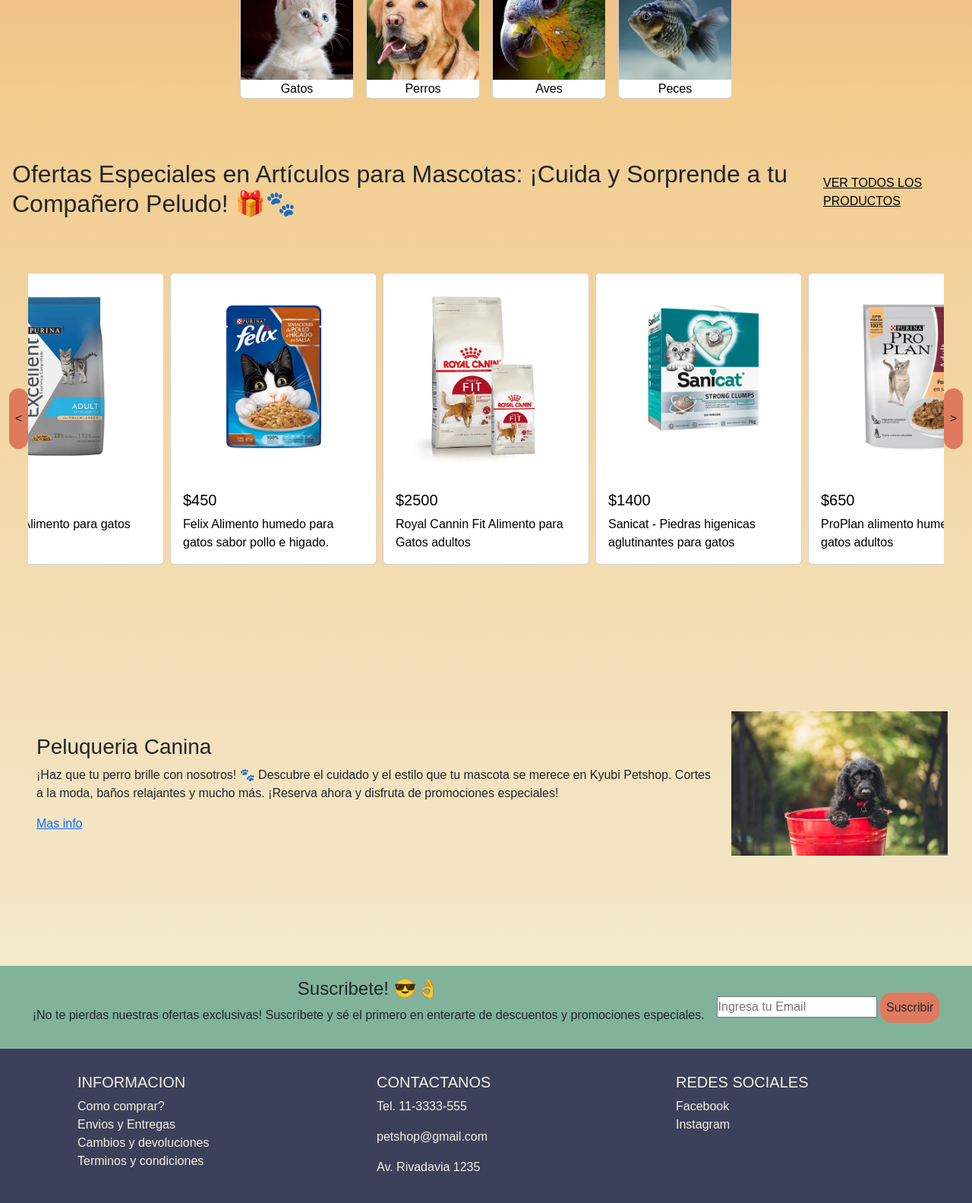
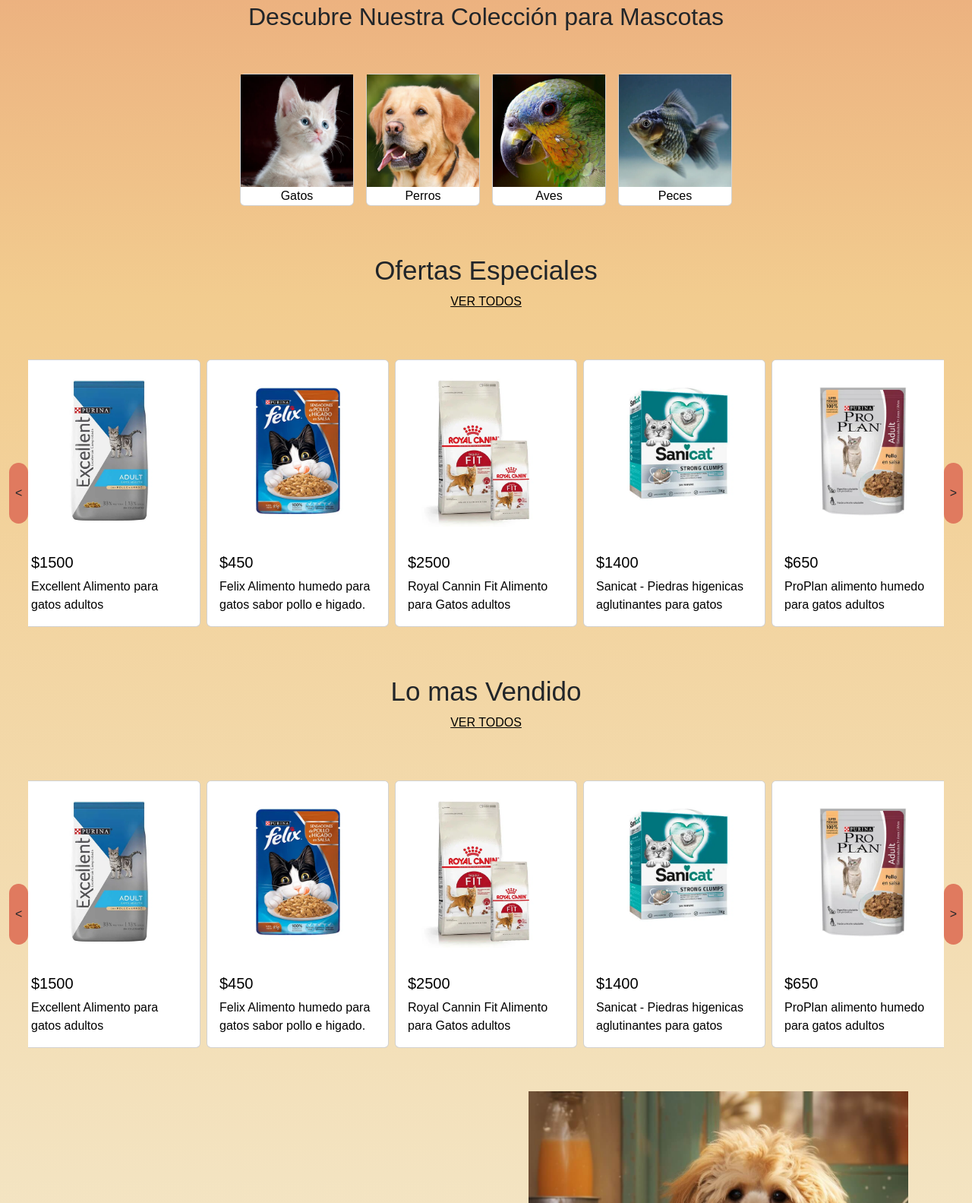
Before and after one commit to NerinaPac/PetShop-Kyubi, a website: page index.html in a window 1280 px wide. Shown: the part 843-2426 px from the top of the page at 76% size. Drawn offline with Linux system fonts and the light colour scheme.

Commit message:
cambio de imagenes en home.

```diff
--- a/index.html
+++ b/index.html
@@ -119,16 +119,16 @@
 
         <!-- === CARRUCEL ==== -->
 
-        <div id="carouselExampleAutoplaying" class="carousel slide" data-bs-ride="carousel">
+        <div id="carouselExampleAutoplaying" class="carousel slide " data-bs-ride="carousel">
             <div class="carousel-inner">
-                <div class="carousel-item active">
-                    <img src="./media/img/carrucel/carrucel01.jpg" class="d-block w-100" alt="Un perrito sentado en un sillon">
+                <div class="carousel-item active carrucelHome">
+                    <img src="./media/img/carrucel/carrucel01.webp" class="d-block w-100" alt="Un perrito sentado en un sillon">
                 </div>
-                <div class="carousel-item">
-                    <img src="./media/img/carrucel/carrucel01.jpg" class="d-block w-100" alt="Un perrito sentado en un sillon">
+                <div class="carousel-item carrucelHome">
+                    <img src="./media/img/carrucel/carrucel-proplan.jpg" class="d-block w-100" alt="Un perrito sentado en un sillon">
                  </div>
-                <div class="carousel-item">
-                    <img src="./media/img/carrucel/carrucel01.jpg" class="d-block w-100" alt="Un perrito sentado en un sillon">
+                <div class="carousel-item carrucelHome">
+                    <img src="./media/img/carrucel/carrucel-gato.jpg" class="d-block w-100" alt="Un perrito sentado en un sillon">
                 </div>
             </div>
             <button class="carousel-control-prev" type="button" data-bs-target="#carouselExampleAutoplaying" data-bs-slide="prev">
@@ -154,7 +154,7 @@
 
         <!-- SECCION CATEGORIAS (SELECCION DE TIPO DE MASCOTAS) -->
         <section class="categorias container-fluid">
-            <h2 class="categoriasTitulo">Descubre Nuestra Colección para Mascotas: Calidad y Estilo en un Solo Lugar 🐕🐱</h2>
+            <h2 class="categoriasTitulo">Descubre Nuestra Colección para Mascotas</h2>
             <div class="contenedorCategorias">
                 <div class="cardCat card">
                         <a  href="./pages/categorias.html">
@@ -191,12 +191,12 @@
 
         <!-- CIERRE DE CATEGORIAS (SELECCION DE TIPO DE MASCOTAS) -->
 
-        <!-- ========= PRODUCTOS DESTACADOS ======= -->
+        <!-- ========= OFERTAS ESPECIALES ======= -->
        <section class="productosDestacados">
 
             <div class="encabezadoProductosDestacados" >
-                <h2>Ofertas Especiales en Artículos para Mascotas: ¡Cuida y Sorprende a tu Compañero Peludo! 🎁🐾</h2>
-                <a href="./pages/producto.html">VER TODOS LOS PRODUCTOS</a>
+                <h2>Ofertas Especiales</h2>
+                <a href="./pages/producto.html">VER TODOS</a>
             </div>
 
             <div class="cuerpoProductosDestacados container-fluid">
@@ -287,7 +287,105 @@
 
         </section>
 
-        <!-- ==== CIERRE DE PRODUCTOS DESTACADOS ===== -->
+        <!-- ==== CIERRE DE OFERTAS ESPECIALES ===== -->
+
+        <!-- LO MAS VENDIDO  -->
+
+        <section class="productosDestacados">
+
+            <div class="encabezadoProductosDestacados" >
+                <h2>Lo mas Vendido</h2>
+                <a href="./pages/producto.html">VER TODOS</a>
+            </div>
+
+            <div class="cuerpoProductosDestacados container-fluid">
+
+              <div class="btnIzquierda">
+                 <button class="btnProductos btn"><</button>
+               </div>
+
+                <div class="contenedorProductosDestacados container-fluid" >
+
+                    <div class="row">
+                    <div class="col-sm-6 mb-3 mb-sm-0">
+                    <div class="card cardPet">
+                        <a href="./pages/producto.html">
+                            <img src="./media/img/productos/excellient.webp" class="card-img-top" alt="alimento para gatos marca excellent">
+                            <div class="card-body">
+                                <h5 class="card-title">$1500</h5>
+                                <p class="card-text">Excellent Alimento para gatos adultos</p>
+                            </div>
+                        </a>
+                    </div>
+                    </div>
+                    </div>
+
+                    <div class="row">
+                        <div class="col-sm-6 mb-3 mb-sm-0">
+
+                    <div class="card cardPet">
+                        <a href="./pages/producto.html">
+                            <img src="./media/img/productos/felixHumedo.webp" class="card-img-top" alt="alimento para gatos marca excellent">
+                            <div class="card-body">
+                                <h5 class="card-title">$450</h5>
+                                <p class="card-text">Felix Alimento humedo para gatos sabor pollo e higado.</p>
+                            </div>
+                        </a>
+                    </div>
+                    </div>
+                    </div>
+
+                    <div class="row">
+                        <div class="col-sm-6 mb-3 mb-sm-0">
+                    <div class="card cardPet">
+                        <a href="./pages/producto.html">
+                            <img src="./media/img/productos/royalFit.webp" class="card-img-top" alt="alimento para gatos marca excellent">
+                            <div class="card-body">
+                                <h5 class="card-title">$2500</h5>
+                                <p class="card-text">Royal Cannin Fit Alimento para Gatos adultos</p>
+                            </div>
+                        </a>
+                    </div>
+                    </div>
+                    </div>
+
+                    <div class="row">
+                        <div class="col-sm-6 mb-3 mb-sm-0">
+                    <div class="card cardPet">
+                        <a href="./pages/producto.html">
+                            <img src="./media/img/productos/piedrasSanicat.webp" class="card-img-top" alt="alimento para gatos marca excellent">
+                            <div class="card-body">
+                                <h5 class="card-title">$1400</h5>
+                                <p class="card-text">Sanicat - Piedras higenicas aglutinantes para gatos</p>
+                            </div>
+                        </a>
+                    </div>
+                    </div>
+                    </div>
+
+                    <div class="row">
+                        <div class="col-sm-6 mb-3 mb-sm-0">
+                    <div class="card cardPet">
+                        <a href="./pages/producto.html">
+                            <img src="./media/img/productos/proplanHumedo.webp" class="card-img-top" alt="alimento para gatos marca excellent">
+                            <div class="card-body">
+                                <h5 class="card-title">$650</h5>
+                                <p class="card-text">ProPlan alimento humedo para gatos adultos</p>
+                            </div>
+                        </a>
+                    </div>
+                    </div>
+                </div>
+
+                </div>
+
+              <div class="btnDerecha">
+                <button class="btnProductos btn">></button>
+                </div>
+                </div>
+
+        </section>
+        <!-- CIERRE DE LO MAS VENDIDO -->
 
         <!-- ==== PUBLICIDAD DE PELUQUERIA ==== -->
 
@@ -300,7 +398,7 @@
                 <a href="./pages/peluqueria.html">Mas info</a>
             </div>
             <div class="peluqueriaImg">
-                <img  src="./media/img/pipi2.jpg" alt="Un perrito negro dentro de un balde">
+                <img  src="./media/img/perros-ducha.jpg" alt="Un perrito negro dentro de un balde">
 
             </div>
 
--- a/scss/partials/_cards.scss
+++ b/scss/partials/_cards.scss
@@ -1,6 +1,6 @@
 .cardPet {
     transition: all 0.2s;
-    width: 17rem;
+    width: 15rem;
 
     a{
         text-decoration: none;
--- a/scss/partials/_contenedor-cards.scss
+++ b/scss/partials/_contenedor-cards.scss
@@ -1,17 +1,14 @@
 .productosDestacados{
 
     .encabezadoProductosDestacados{
-        display: flex;
-        justify-content: space-between;
-        padding: 1rem;
-        align-items: center;
+        text-align: center;
 
         a{
             color: black;
         }
 
         h2{
-            font-size: 2rem;
+            font-size: $titulosMobile;
         }
     }
 
--- a/scss/partials/_peluqueria-publicidad.scss
+++ b/scss/partials/_peluqueria-publicidad.scss
@@ -7,6 +7,7 @@
 
     .peluqueriaTexto{
         padding: 1rem;
+        max-width: 35rem;
         }
 
     img {
--- a/scss/style.scss
+++ b/scss/style.scss
@@ -6,6 +6,7 @@
 @import "partials/header";
 @import "partials/texto-envios";
 @import "partials/btn";
+@import "partials/carrucel";
 
 @import "partials/card-mascotas";
 @import "partials/contenedor-cards";
```
Also changed, not shown: css/style.css, media/img/carrucel/carrucel-gato.jpg (added), media/img/carrucel/carrucel-proplan.jpg (added), media/img/carrucel/carrucel01.jpg (deleted), media/img/carrucel/carrucel01.webp (added), media/img/perros-ducha.jpg (added), scss/partials/_carrucel.scss (added), 1 other file.
